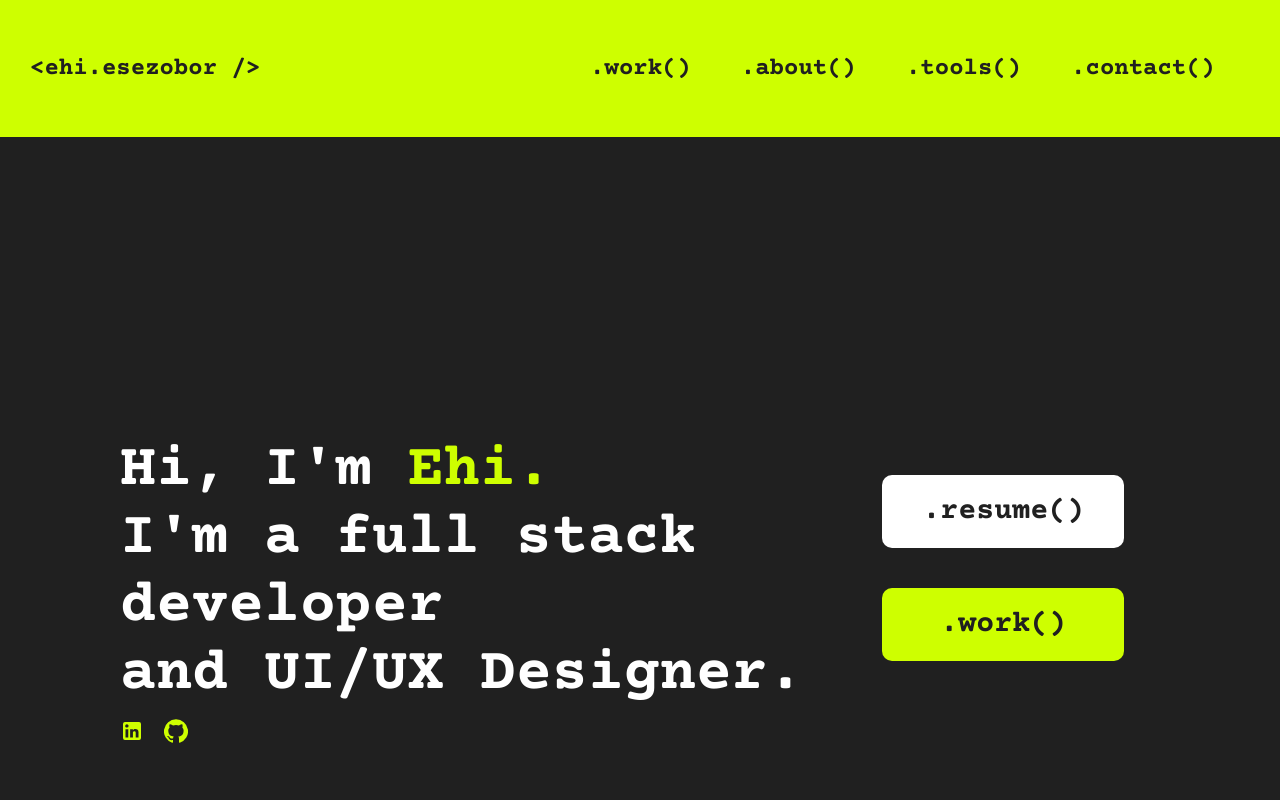
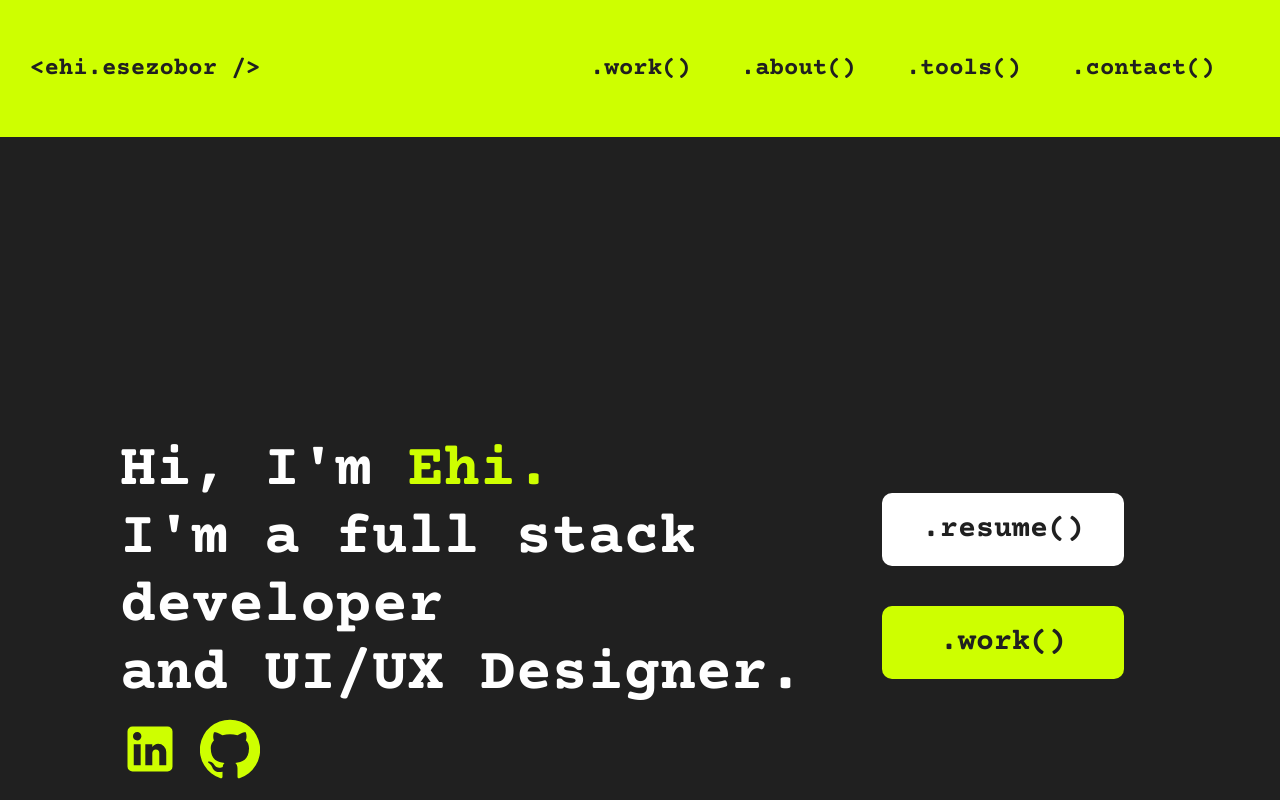
Before and after one commit to Leehis/ehi-esezobor-website, a React (Create React App) app: page / in a window 1280 px wide. Shown: the top 800 px of the page. Built offline with nearby package versions, Linux system fonts and the light colour scheme.

Commit message:
Hero Page Done

```diff
--- a/src/components/hero/hero.css
+++ b/src/components/hero/hero.css
@@ -70,7 +70,15 @@
 }
 .socialIcon {
   color: #ceff00;
-  font-size: 30px;
+  font-size: 60px !important;
+  will-change: transform;
+  transition: transform 450ms;
+}
+
+.socialIcon:hover {
+  color: #ffffff;
+  transition: transform 125ms;
+  transform: translateY(-10px);
 }
 
 .rightHeroContent {
@@ -95,8 +103,34 @@
 
 .hire {
   background-color: white;
+  will-change: transform;
+  transition: transform 450ms;
+}
+
+.hire:hover {
+  transition: transform 125ms;
+  transform: translateY(-10px);
+  color: #ceff00;
+  background-color: #202020;
+  transition: 0.3s ease-out;
+  -webkit-box-shadow: 0px 10px 13px -7px #000000,
+    5px 5px 15px 5px rgba(0, 0, 0, 0);
+  box-shadow: 0px 10px 13px -7px #000000, 5px 5px 15px 5px rgba(0, 0, 0, 0);
 }
 
 .work {
   background-color: #ceff00;
+  will-change: transform;
+  transition: transform 450ms;
 }
+
+.work:hover {
+  transition: transform 125ms;
+  transform: translateY(-10px);
+  color: #ceff00;
+  background-color: #202020;
+  transition: 0.3s ease-out;
+  -webkit-box-shadow: 0px 10px 13px -7px #000000,
+    5px 5px 15px 5px rgba(0, 0, 0, 0);
+  box-shadow: 0px 10px 13px -7px #000000, 5px 5px 15px 5px rgba(0, 0, 0, 0);
+}
--- a/src/components/navbar/navbar.css
+++ b/src/components/navbar/navbar.css
@@ -60,7 +60,7 @@
   background-size: 200%;
   -webkit-text-fill-color: transparent;
   -webkit-background-clip: text;
-  transition: all 0.2s ease-in-out;
+  transition: all 0.3s ease-in-out;
 }
 
 .rightItems:hover {
```
